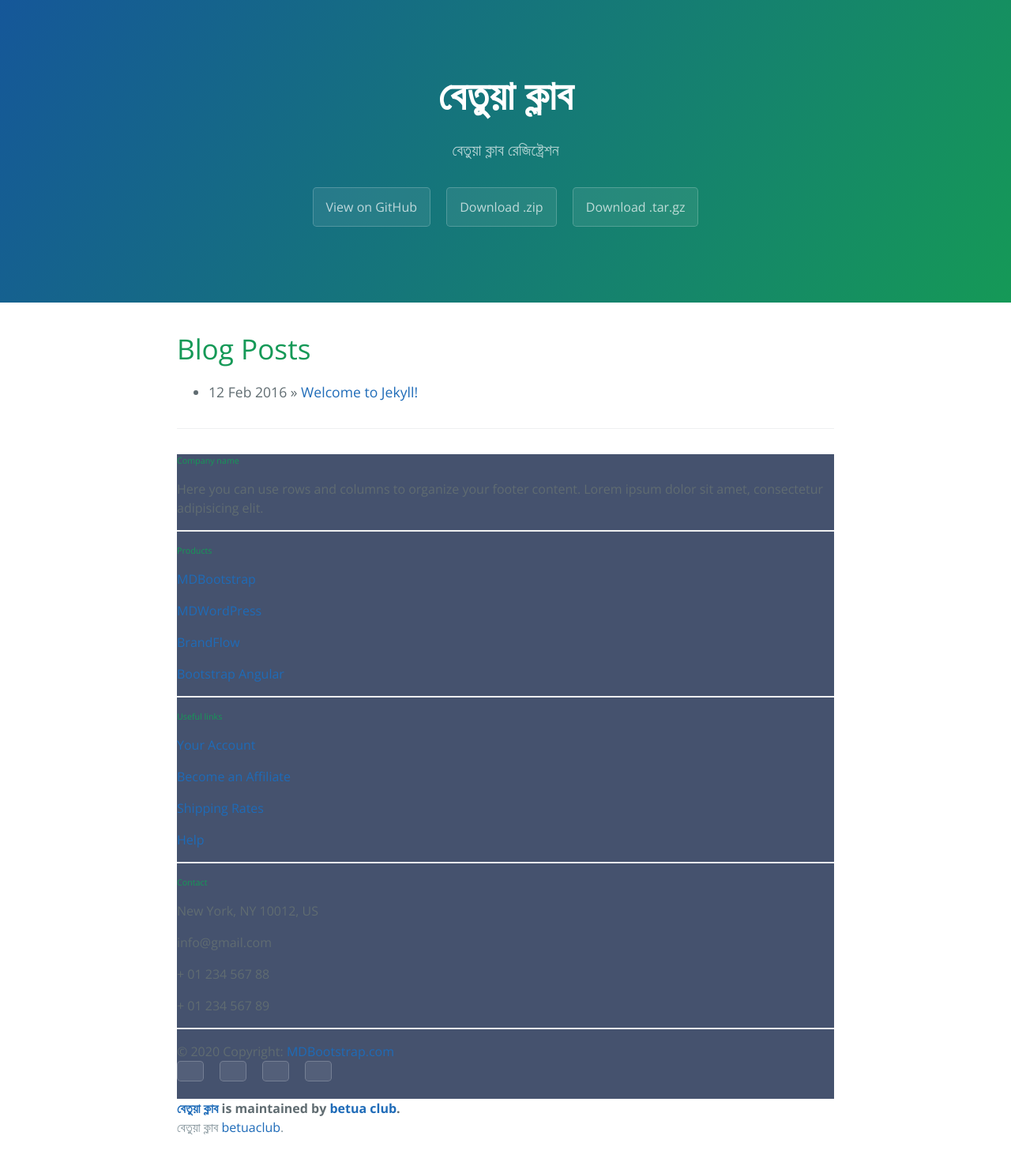
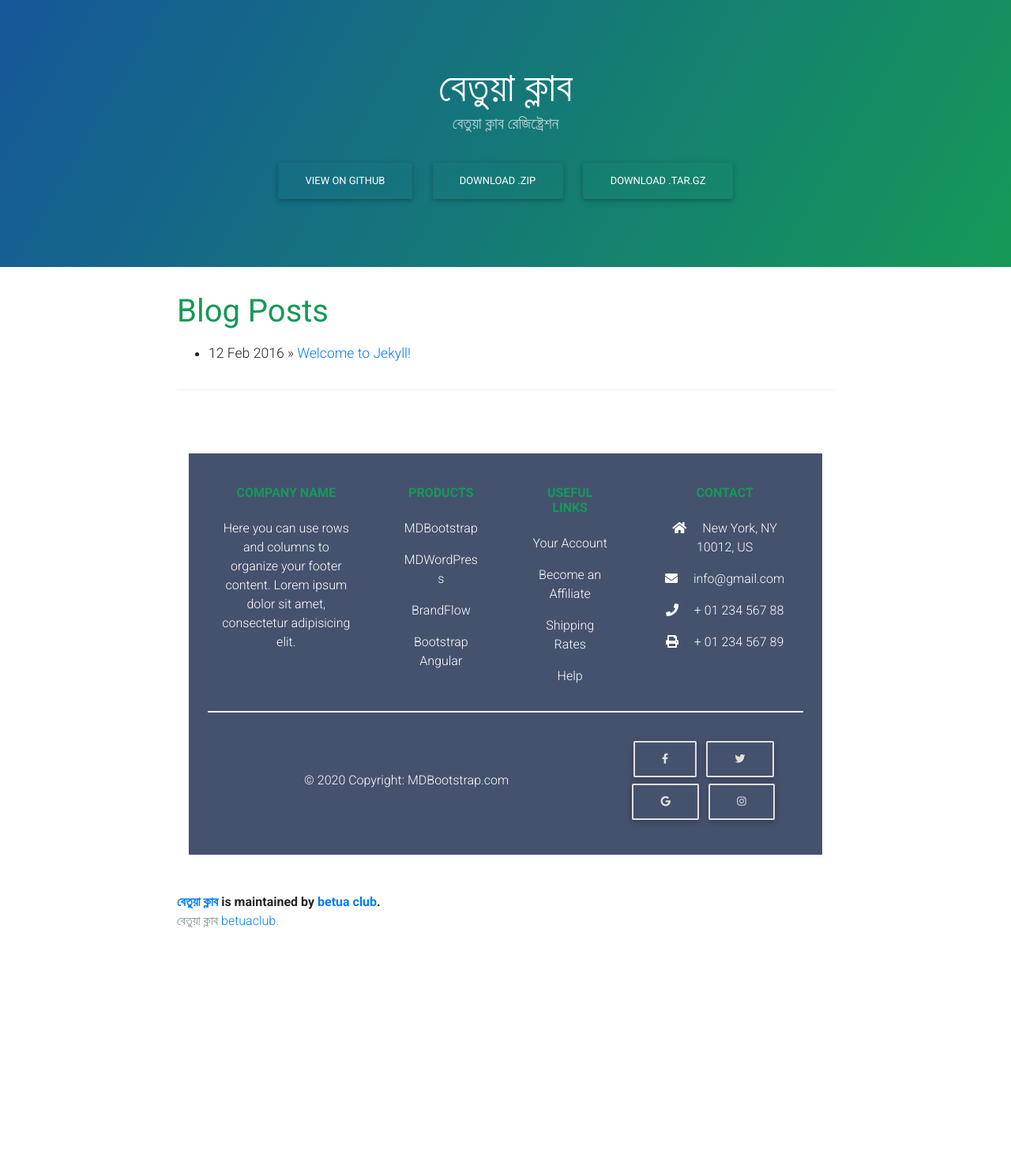
Before and after one commit to shahinmondal/betuaclub.github.io, a Jekyll site: the page built from index.html, in a window 1280 px wide. Shown: the whole page at 79% size. Built offline with Jekyll 4.4.1, drawn with Linux system fonts in a browser that asks for light colours; nearby versions of some CDN libraries; the list of posts is cut into pages by our own code; after the commit the page ends 1210 px from its top, so only the background shows below that.

Commit message:
Update head.html

```diff
--- a/_includes/head.html
+++ b/_includes/head.html
@@ -6,4 +6,20 @@
   <link rel="stylesheet" href="{{ site.baseurl }}/css/normalize.css">
   <link href='https://fonts.googleapis.com/css?family=Open+Sans:400,700' rel='stylesheet' type='text/css'>
   <link rel="stylesheet" href="{{ site.baseurl }}/css/cayman.css">
+  <!-- Font Awesome -->
+<link rel="stylesheet" href="https://use.fontawesome.com/releases/v5.8.2/css/all.css">
+<!-- Google Fonts -->
+<link rel="stylesheet" href="https://fonts.googleapis.com/css?family=Roboto:300,400,500,700&display=swap">
+<!-- Bootstrap core CSS -->
+<link href="https://cdnjs.cloudflare.com/ajax/libs/twitter-bootstrap/4.5.0/css/bootstrap.min.css" rel="stylesheet">
+<!-- Material Design Bootstrap -->
+<link href="https://cdnjs.cloudflare.com/ajax/libs/mdbootstrap/4.19.1/css/mdb.min.css" rel="stylesheet">
+  <!-- JQuery -->
+<script type="text/javascript" src="https://cdnjs.cloudflare.com/ajax/libs/jquery/3.5.1/jquery.min.js"></script>
+<!-- Bootstrap tooltips -->
+<script type="text/javascript" src="https://cdnjs.cloudflare.com/ajax/libs/popper.js/1.14.4/umd/popper.min.js"></script>
+<!-- Bootstrap core JavaScript -->
+<script type="text/javascript" src="https://cdnjs.cloudflare.com/ajax/libs/twitter-bootstrap/4.5.0/js/bootstrap.min.js"></script>
+<!-- MDB core JavaScript -->
+<script type="text/javascript" src="https://cdnjs.cloudflare.com/ajax/libs/mdbootstrap/4.19.1/js/mdb.min.js"></script>
 </head>
```
